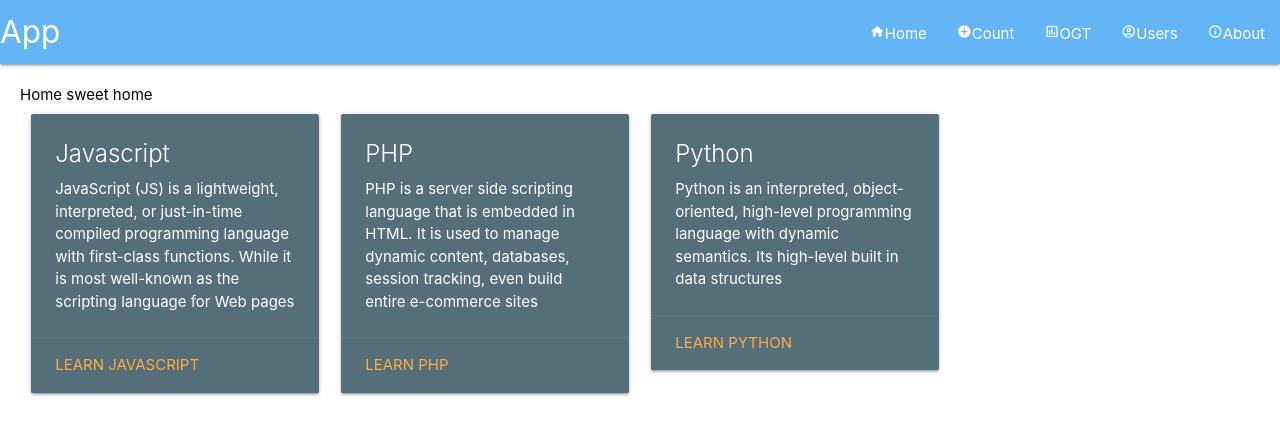
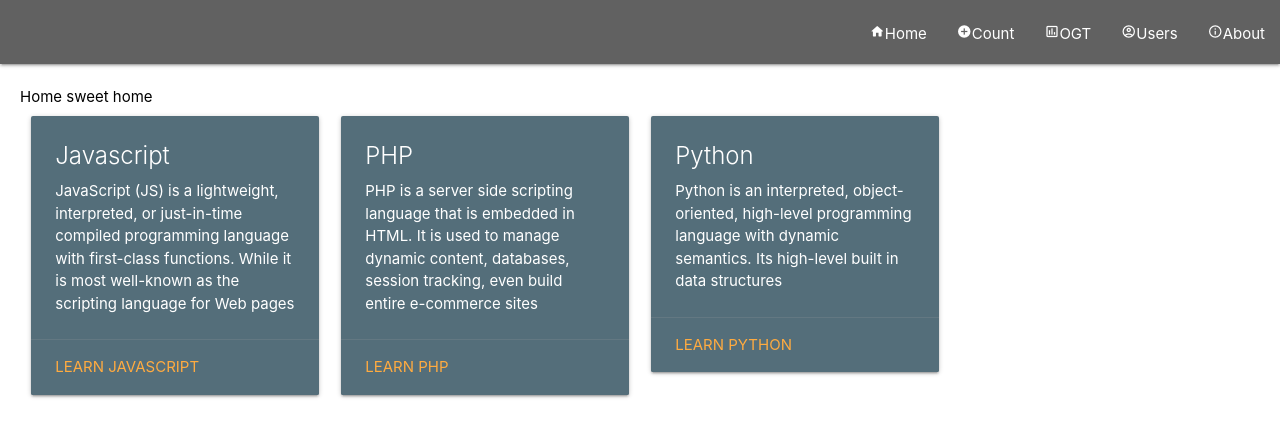
Before and after one commit to ChristianoDc7/User-management-app, a React (Create React App) app: page / in a window 1280 px wide. Shown: the top 436 px of the page. Built offline with nearby package versions, Linux system fonts and the light colour scheme.

Commit message:
react-materialize

```diff
--- a/package.json
+++ b/package.json
@@ -14,6 +14,7 @@
     "materialize-css": "^1.0.0-rc.2",
     "react": "^17.0.2",
     "react-dom": "^17.0.2",
+    "react-materialize": "^3.10.0",
     "react-router-dom": "^6.2.2",
     "react-scripts": "5.0.0",
     "typescript": "^4.6.2",
--- a/src/App.tsx
+++ b/src/App.tsx
@@ -7,15 +7,16 @@ import About from './component/about/about';
 import Count from './component/count/count';
 import Users from './component/users/users';
 import OgtTable from './component/ogt/ogt-table';
+import Navs from './component/navbar/navbar';
 
 function App() {
 
 
   return (
     <div className="App">
-       <Navbar/>
+       <Navs/>
        <div className='routes'>
-          <Routes >
+          <Routes>
             <Route path='/' element={<Home />}></Route>
             <Route path='count' element={<Count />}></Route>
             <Route path='ogt' element={<OgtTable/>}></Route>
--- a/src/component/navbar/navbar.tsx
+++ b/src/component/navbar/navbar.tsx
@@ -1,31 +1,29 @@
 import React from 'react'
-import { Link } from 'react-router-dom'
+import { Link, NavLink } from 'react-router-dom'
+import { Navbar, Row  } from 'react-materialize'
 
+export default function Navs() {
 
-export default function Navbar() {
   return (
     <div>
-         <nav>
-            <div className="nav-wrapper blue lighten-2">
-              <Link to="/" className="brand-logo">App</Link>
-              <Link to="/" data-target="mobile-demo" className="sidenav-trigger"><i className="material-icons">menu</i></Link>
-              <ul className="right hide-on-med-and-down">
+      <Row className=''>
+          <Navbar className="navbar-container grey darken-2" alignLinks={'right'} menuIcon={undefined} >
+              <NavLink to="#" data-target="mobile-demo" className="sidenav-trigger"><i className="material-icons">menu</i></NavLink>
+              <NavLink to="/"><i className="material-icons-round tiny" >home</i>Home</NavLink>
+              <NavLink to="count"><i className='material-icons-outlined tiny'>add_circle</i>Count</NavLink>
+              <NavLink to="ogt"><i className="material-icons-outlined tiny" >assessment</i>OGT</NavLink>
+              <NavLink to="users"><i className="material-icons-outlined tiny" >account_circle</i>Users</NavLink>
+              <NavLink to="about"><i className="material-icons-outlined tiny" >info</i>About</NavLink>
+          </Navbar>
+      </Row>
+            <ul className="sidenav darken-2" id="mobile-demo">
+
                 <li><Link to="/"><i className="material-icons-round tiny" >home</i>Home</Link></li>
                 <li><Link to="count"><i className='material-icons-outlined tiny'>add_circle</i>Count</Link></li>
                 <li><Link to="ogt"><i className="material-icons-outlined tiny" >assessment</i>OGT</Link></li>
                 <li><Link to="users"><i className="material-icons-outlined tiny" >account_circle</i>Users</Link></li>
                 <li><Link to="about"><i className="material-icons-outlined tiny" >info</i>About</Link></li>
-              </ul>
-            </div>
-          </nav>
-
-          <ul className="sidenav blue lighten-2" id="mobile-demo">
-                <li><Link to="/"><i className="material-icons-round tiny" >home</i>Home</Link></li>
-                <li><Link to="count"><i className='material-icons-outlined tiny'>add_circle</i>Count</Link></li>
-                <li><Link to="ogt"><i className="material-icons-outlined tiny" >assessment</i>OGT</Link></li>
-                <li><Link to="users"><i className="material-icons-outlined tiny" >account_circle</i>Users</Link></li>
-                <li><Link to="about"><i className="material-icons-outlined tiny" >info</i>About</Link></li>
-          </ul>
+            </ul>
     </div>
   )
 }
--- a/src/component/ogt/ogt-table.tsx
+++ b/src/component/ogt/ogt-table.tsx
@@ -1,4 +1,5 @@
 import React, { FunctionComponent, useEffect, useState } from 'react'
+import { Table } from 'react-materialize'
 import AppServices from '../../services/app.services'
 import { OgtInterface } from './ogtInterface'
 
@@ -58,7 +59,7 @@ const OgtTable : FunctionComponent = () => {
                 ))
             }
             </div>
-        <table className='striped'>
+        <Table striped={true}>
             <thead>
                 <tr>
                     <th></th>
@@ -76,7 +77,7 @@ const OgtTable : FunctionComponent = () => {
                     ))
                 }
             </tbody>
-        </table>
+        </Table>
     </div>
   )
 }
```
Also changed, not shown: 1 other file (tests, documents, lock files or other folders).
